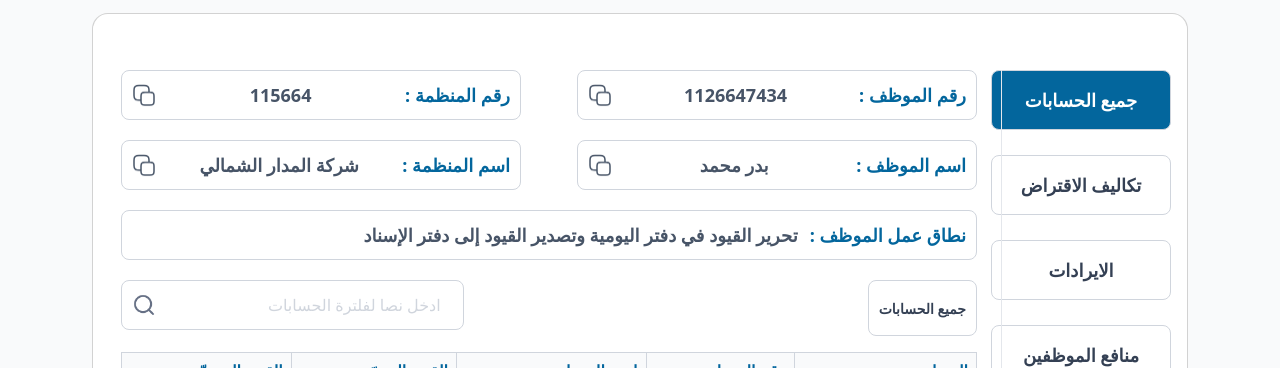
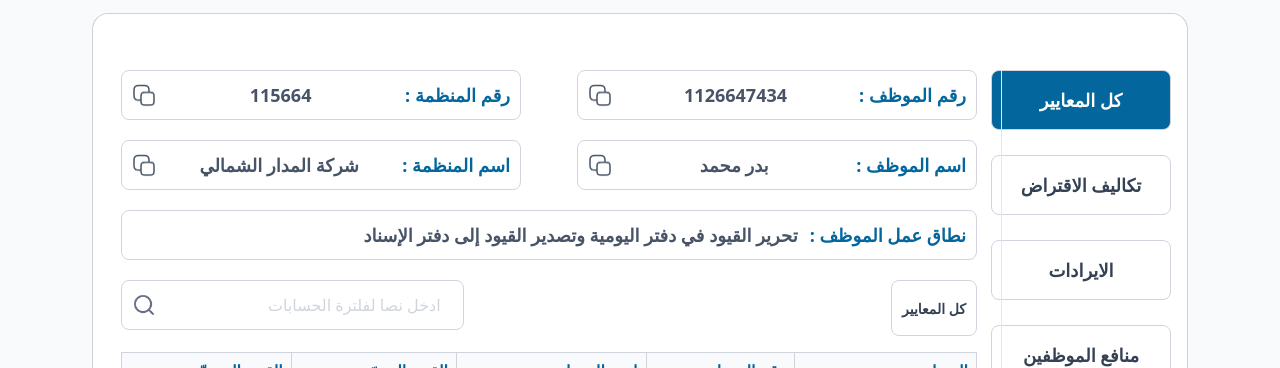
Before and after one commit to rfakeeh/TakamolFrontend, a plain HTML site: page allAccounts.html in a window 1280 px wide. Shown: the part 229-597 px from the top of the page. Drawn offline with nearby package versions, Linux system fonts and the light colour scheme.

Commit message:
all criteria

```diff
--- a/allAccounts.html
+++ b/allAccounts.html
@@ -635,7 +635,7 @@
             <div class="row">
               <!-- Right Column -->
               <div class="col-lg-2">
-                  <a id="criteria0" class="btn navbar-text btn-criteria bg-blue active" href="?" role="button">جميع الحسابات</a>
+                  <a id="criteria0" class="btn navbar-text btn-criteria bg-blue active" href="?" role="button">كل المعايير</a>
                   <a id="criteria1" class="btn navbar-text btn-criteria" href="?criteria=1" role="button" tabindex="0" data-bs-toggle="popover" data-bs-custom-class="custom-popover" data-bs-placement="left" data-bs-trigger="hover" data-bs-title="معيار رقم 5: تكاليف الاقتراض" data-bs-content="يحدد هذا المعيار المعالجة المحاسبية لتكاليف الاقتراض، سواءً بالإثبات الفوري على أنها مصروفات أو اتاحة رسملة تكاليف الاقتراض التي تعود - بشكل مباشر - إلى اقتناء، أو إنشاء، أو إنتاج أصل مؤهل">تكاليف الاقتراض</a>
                   <a id="criteria2" class="btn navbar-text btn-criteria" href="?criteria=2" role="button" tabindex="0" data-bs-toggle="popover" data-bs-custom-class="custom-popover" data-bs-placement="left" data-bs-trigger="hover" data-bs-title="معيار رقم 9: الايراد من التعاملات التبادلية" data-bs-content="بيان المعالجة المحاسبية للإيراد الناشئ عن المعاملات والأحداث التبادلية" >الايرادات</a>
                   <a id="criteria3" class="btn navbar-text btn-criteria" href="?criteria=3" role="button" tabindex="0" data-bs-toggle="popover" data-bs-custom-class="custom-popover" data-bs-placement="left" data-bs-trigger="hover" data-bs-title="معيار رقم 39: منافع الموظفين" data-bs-content="تحديد متطلبات المحاسبة والإفصاح عن منافع الموظفين">منافع الموظفين</a>
@@ -1133,7 +1133,7 @@
         document.getElementById('accordion-body').innerHTML = ``;
         var filterCapsuleDivHtml = `
           <div class="alert fade show filter-capsule" role="alert">
-              <strong>جميع الحسابات</strong>
+              <strong>كل المعايير</strong>
           </div>
         `;
         document.getElementById('account-filter-capsules').innerHTML=filterCapsuleDivHtml;
```
